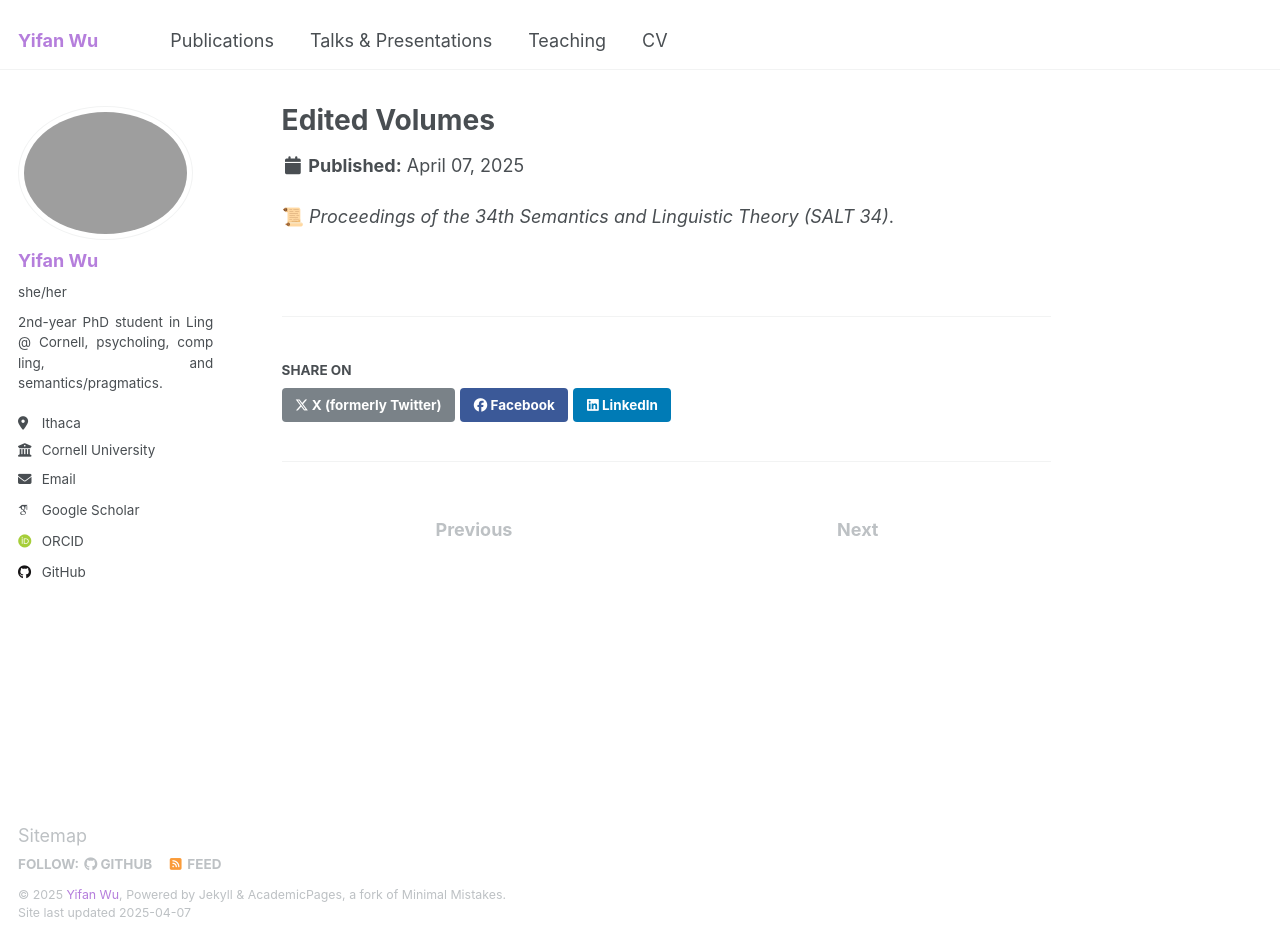
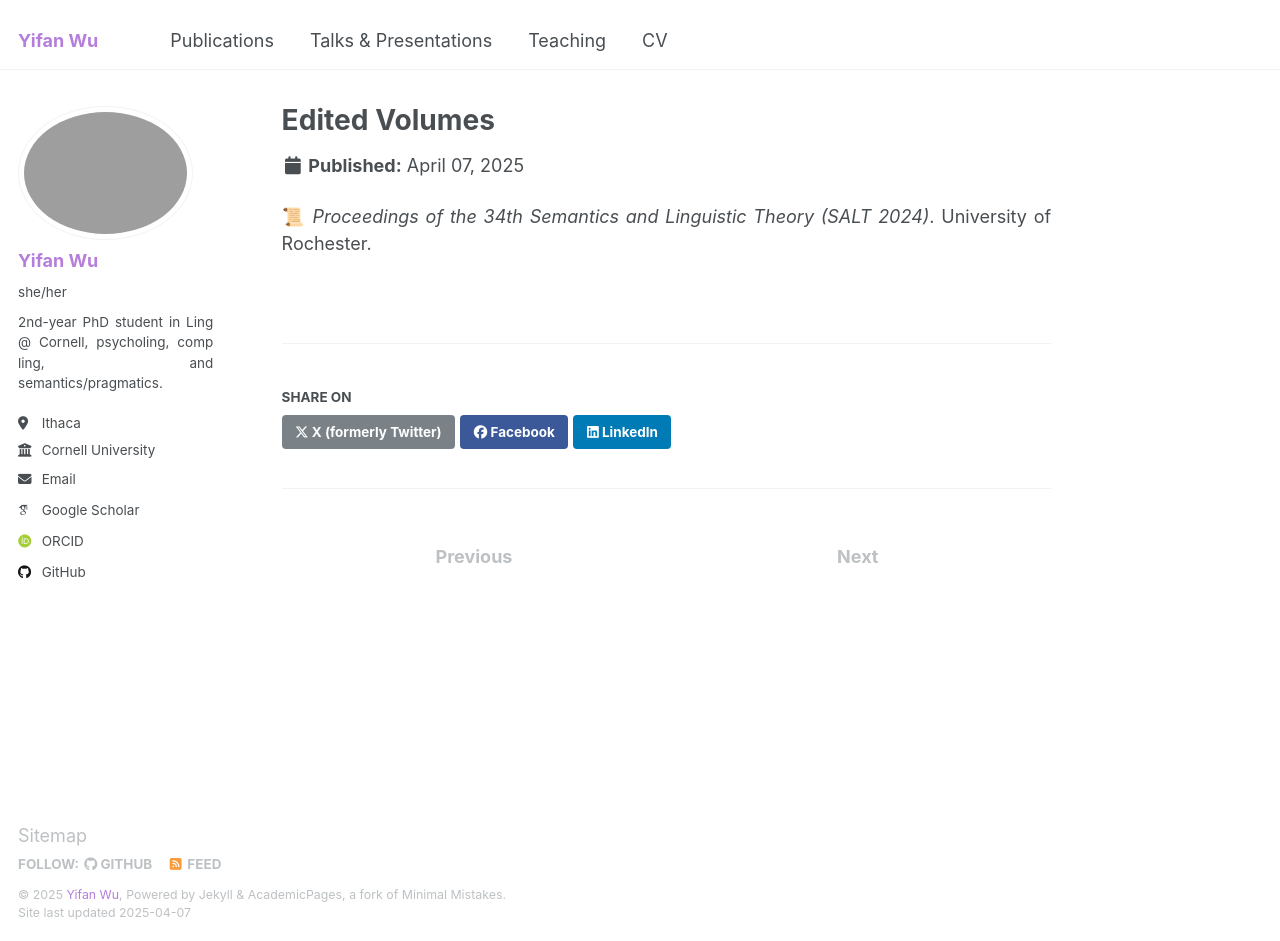
Before and after one commit to lynn-yifanwu-ling/lynn-yifanwu-ling.github.io, a Jekyll site: the page built from _publications/1_edited volumes.md, in a window 1280 px wide and 941 px high. Built offline with Jekyll 4.4.1, drawn with Linux system fonts in a browser that asks for light colours; emoji names are drawn with the system emoji font; some web fonts are replaced.

Commit message:
Update 1_edited volumes.md

```diff
--- a/_publications/1_edited volumes.md
+++ b/_publications/1_edited volumes.md
@@ -5,4 +5,4 @@ permalink: /publications/edited_volumes
 type: "Publication"
 ---
 
-:scroll: *Proceedings of the 34th Semantics and Linguistic Theory (SALT 34)*. <br>
+:scroll: *Proceedings of the 34th Semantics and Linguistic Theory (SALT 2024)*. University of Rochester. <br>
```
